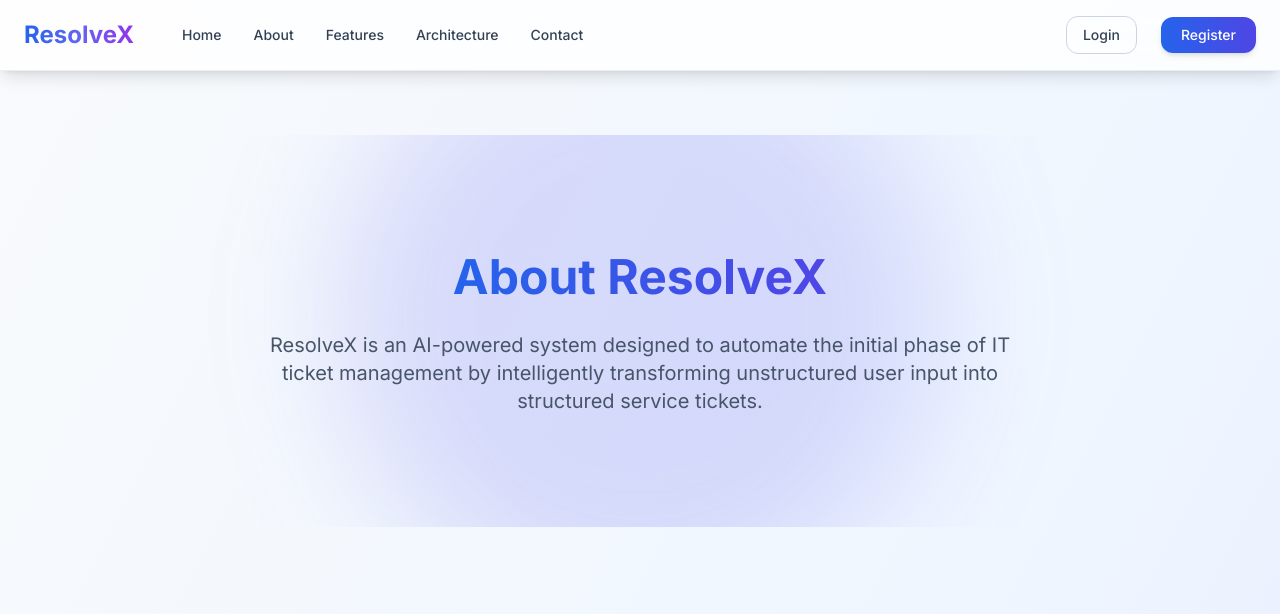
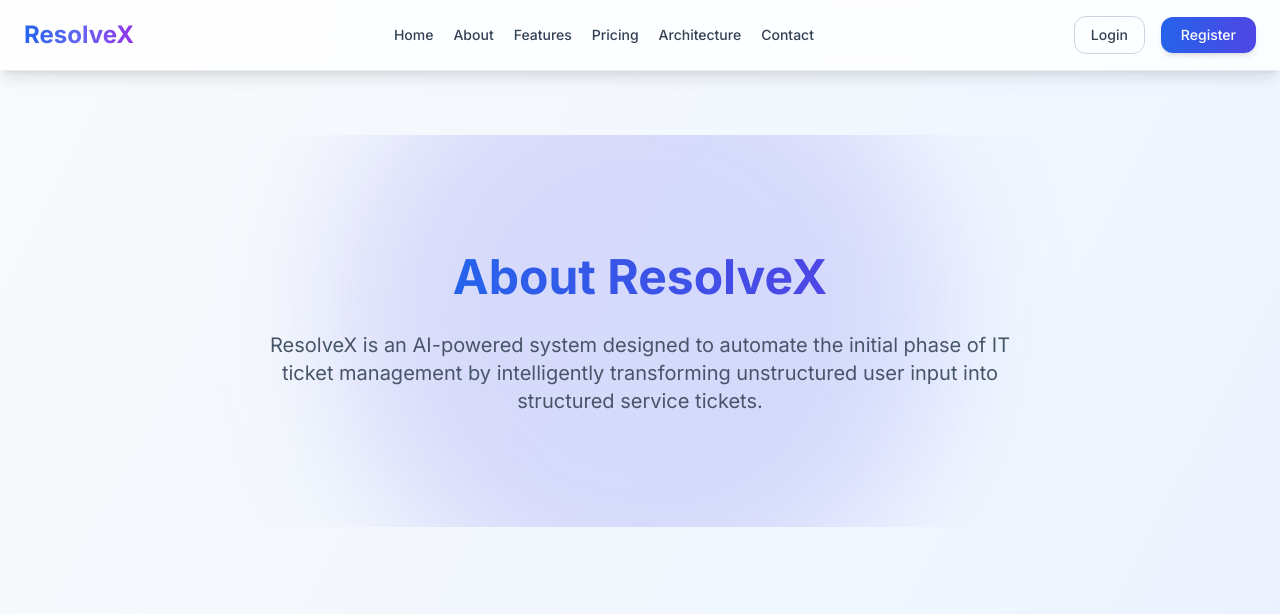
Before and after one commit to JiJi-Moon/resolvex-ticket-classification, a Flask app: page /about in a window 1280 px wide. Shown: the top 614 px of the page. Run offline with Flask 3, Linux system fonts and the light colour scheme; parts of the project's set-up code (start-up, migrations or seed data) failed here and were passed over; some libraries are stand-ins or nearby versions.

Commit message:
Update base.html

```diff
--- a/templates/base.html
+++ b/templates/base.html
@@ -22,7 +22,7 @@
 
 <!-- ================= NAVBAR ================= -->
 <nav class="sticky top-0 z-50 backdrop-blur-2xl bg-white/80 border-b border-slate-200/70 shadow-lg transition-all duration-300">
-    <div class="max-w-7xl mx-auto px-6 py-4 flex items-center">
+    <div class="max-w-7xl mx-auto px-6 py-4 flex items-center justify-between flex-wrap gap-4">
 
         <!-- LEFT: Logo -->
         <a href="/"
@@ -32,104 +32,58 @@
         </a>
 
         <!-- CENTER: Public Links -->
-        <div class="hidden md:flex items-center space-x-8 ml-12 text-sm font-medium text-slate-700">
+        <div class="hidden md:flex items-center gap-5 text-sm font-medium text-slate-700 flex-wrap">
 
-            <a href="/" class="relative group transition hover:text-blue-600">
-                Home
-                <span class="absolute left-0 -bottom-1 w-0 h-0.5 bg-blue-600
-                             transition-all duration-300 group-hover:w-full"></span>
-            </a>
-
-            <a href="/about" class="relative group transition hover:text-blue-600">
-                About
-                <span class="absolute left-0 -bottom-1 w-0 h-0.5 bg-blue-600
-                             transition-all duration-300 group-hover:w-full"></span>
-            </a>
-
-            <a href="/features" class="relative group transition hover:text-blue-600">
-                Features
-                <span class="absolute left-0 -bottom-1 w-0 h-0.5 bg-blue-600
-                             transition-all duration-300 group-hover:w-full"></span>
-            </a>
-
-            <a href="/architecture" class="relative group transition hover:text-blue-600">
-                Architecture
-                <span class="absolute left-0 -bottom-1 w-0 h-0.5 bg-blue-600
-                             transition-all duration-300 group-hover:w-full"></span>
-            </a>
-
-            <a href="/contact" class="relative group transition hover:text-blue-600">
-                Contact
-                <span class="absolute left-0 -bottom-1 w-0 h-0.5 bg-blue-600
-                             transition-all duration-300 group-hover:w-full"></span>
-            </a>
+            <a href="/" class="hover:text-blue-600 transition">Home</a>
+            <a href="/about" class="hover:text-blue-600 transition">About</a>
+            <a href="/features" class="hover:text-blue-600 transition">Features</a>
+            <a href="/pricing" class="hover:text-blue-600 transition">Pricing</a>
+            <a href="/architecture" class="hover:text-blue-600 transition">Architecture</a>
+            <a href="/contact" class="hover:text-blue-600 transition">Contact</a>
 
         </div>
 
         <!-- RIGHT: Role Based Section -->
-        <div class="hidden md:flex items-center space-x-6 ml-auto text-sm font-medium text-slate-700">
+        <div class="hidden md:flex items-center gap-4 text-sm font-medium text-slate-700 flex-wrap justify-end">
 
             {% if session.get("role") %}
 
-                <a href="/dashboard" class="relative group transition hover:text-blue-600 font-semibold">
+                <a href="/dashboard" class="hover:text-blue-600 transition font-semibold">
                     Dashboard
-                    <span class="absolute left-0 -bottom-1 w-0 h-0.5 bg-blue-600
-                                 transition-all duration-300 group-hover:w-full"></span>
                 </a>
 
                 {% if session.get("role") == "user" %}
-
-                    <a href="/create_ticket" class="relative group transition hover:text-blue-600">
+                    <a href="/create_ticket" class="hover:text-blue-600 transition">
                         Create Ticket
-                        <span class="absolute left-0 -bottom-1 w-0 h-0.5 bg-blue-600
-                                     transition-all duration-300 group-hover:w-full"></span>
                     </a>
-
-                    <a href="/view_tickets" class="relative group transition hover:text-blue-600">
+                    <a href="/view_tickets" class="hover:text-blue-600 transition">
                         My Tickets
-                        <span class="absolute left-0 -bottom-1 w-0 h-0.5 bg-blue-600
-                                     transition-all duration-300 group-hover:w-full"></span>
                     </a>
 
                 {% elif session.get("role") == "admin" %}
-
-                    <a href="/view_tickets" class="relative group transition hover:text-blue-600">
+                    <a href="/view_tickets" class="hover:text-blue-600 transition">
                         All Tickets
-                        <span class="absolute left-0 -bottom-1 w-0 h-0.5 bg-blue-600
-                                     transition-all duration-300 group-hover:w-full"></span>
                     </a>
-
-                    <a href="/register_team" class="relative group transition hover:text-blue-600">
+                    <a href="/register_team" class="hover:text-blue-600 transition">
                         Register Team
-                        <span class="absolute left-0 -bottom-1 w-0 h-0.5 bg-blue-600
-                                     transition-all duration-300 group-hover:w-full"></span>
                     </a>
-
-                    <a href="/team_management" class="relative group transition hover:text-blue-600">
+                    <a href="/team_management" class="hover:text-blue-600 transition">
                         Team Management
-                        <span class="absolute left-0 -bottom-1 w-0 h-0.5 bg-blue-600
-                                     transition-all duration-300 group-hover:w-full"></span>
                     </a>
 
                 {% elif session.get("role") in ["team_admin", "team_member"] %}
-
-                    <a href="/view_tickets" class="relative group transition hover:text-blue-600">
+                    <a href="/view_tickets" class="hover:text-blue-600 transition">
                         Assigned Tickets
-                        <span class="absolute left-0 -bottom-1 w-0 h-0.5 bg-blue-600
-                                     transition-all duration-300 group-hover:w-full"></span>
                     </a>
 
                     {% if session.get("role") == "team_admin" %}
-                        <a href="/team/add_member" class="relative group transition hover:text-blue-600">
+                        <a href="/team/add_member" class="hover:text-blue-600 transition">
                             Add Member
-                            <span class="absolute left-0 -bottom-1 w-0 h-0.5 bg-blue-600
-                                         transition-all duration-300 group-hover:w-full"></span>
                         </a>
                     {% endif %}
-
                 {% endif %}
 
-                <!-- Username Dropdown (Restored Style) -->
+                <!-- Username Dropdown -->
                 <div class="relative user-menu-container">
                     <button onclick="toggleUserMenu()"
                             class="flex items-center space-x-2 px-4 py-2 rounded-xl
@@ -149,19 +103,18 @@
                     </button>
 
                     <div id="userDropdown"
-                        class="hidden absolute right-0 mt-3 w-48 bg-white/95 backdrop-blur-xl shadow-2xl
-                               rounded-2xl border border-slate-200
-                               z-50 overflow-hidden transition-all duration-300">
+                        class="hidden absolute right-0 mt-3 w-48 bg-white shadow-2xl
+                               rounded-2xl border border-slate-200 z-50 overflow-hidden">
 
                         <a href="{{ url_for('profile') }}"
-                           class="block px-4 py-3 hover:bg-slate-100 text-sm transition duration-200">
+                           class="block px-4 py-3 hover:bg-slate-100 text-sm">
                             👤 Profile
                         </a>
 
                         <div class="border-t border-slate-200"></div>
 
                         <a href="{{ url_for('logout') }}"
-                           class="block px-4 py-3 hover:bg-red-50 text-red-500 text-sm transition duration-200">
+                           class="block px-4 py-3 hover:bg-red-50 text-red-500 text-sm">
                             🚪 Logout
                         </a>
                     </div>
@@ -171,8 +124,7 @@
 
                 <a href="/login"
                    class="px-4 py-2 rounded-xl border border-slate-300
-                          hover:border-blue-500 hover:text-blue-600
-                          transition duration-300">
+                          hover:border-blue-500 hover:text-blue-600 transition">
                     Login
                 </a>
 
@@ -184,7 +136,9 @@
                 </a>
 
             {% endif %}
+
         </div>
+
     </div>
 </nav>
 
```
